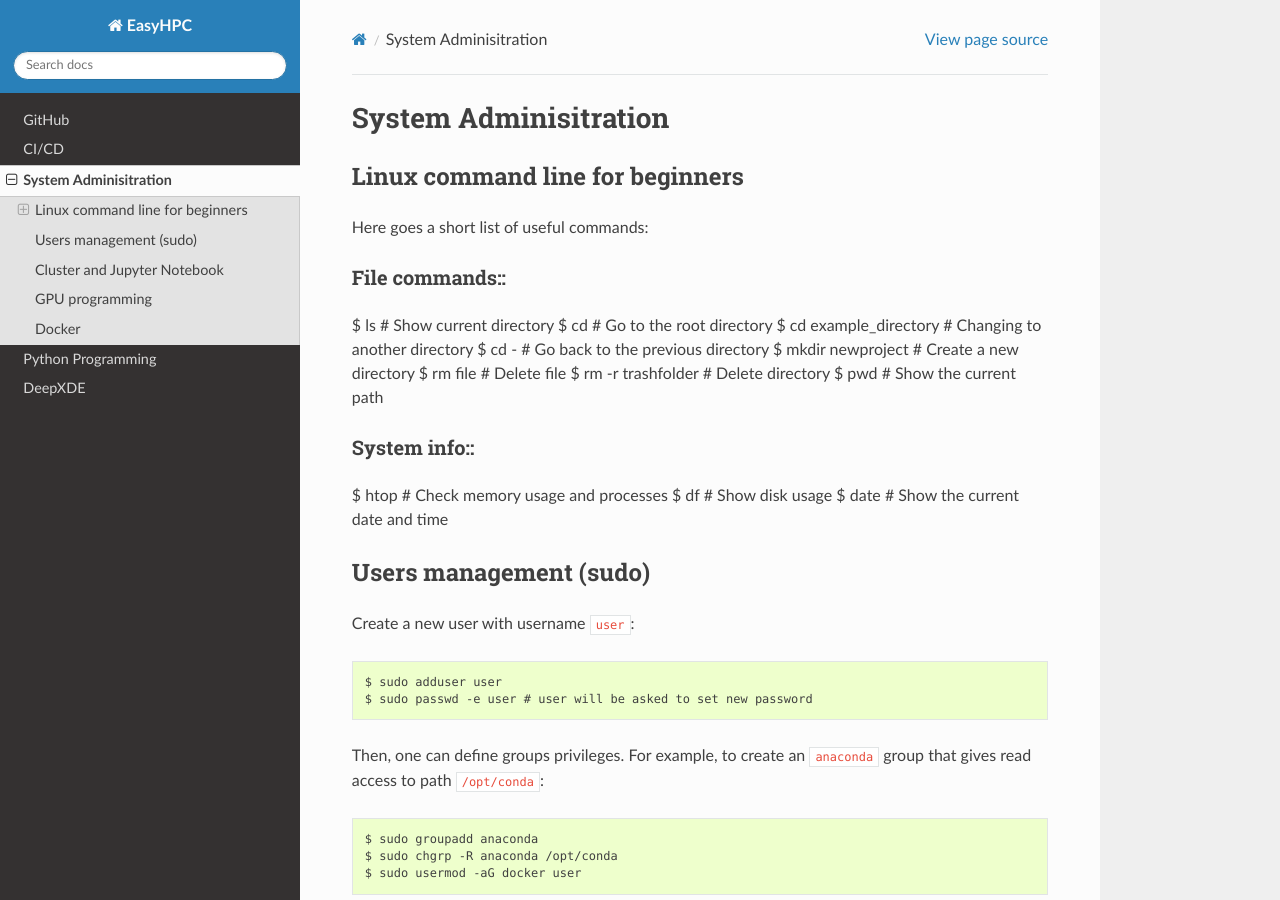
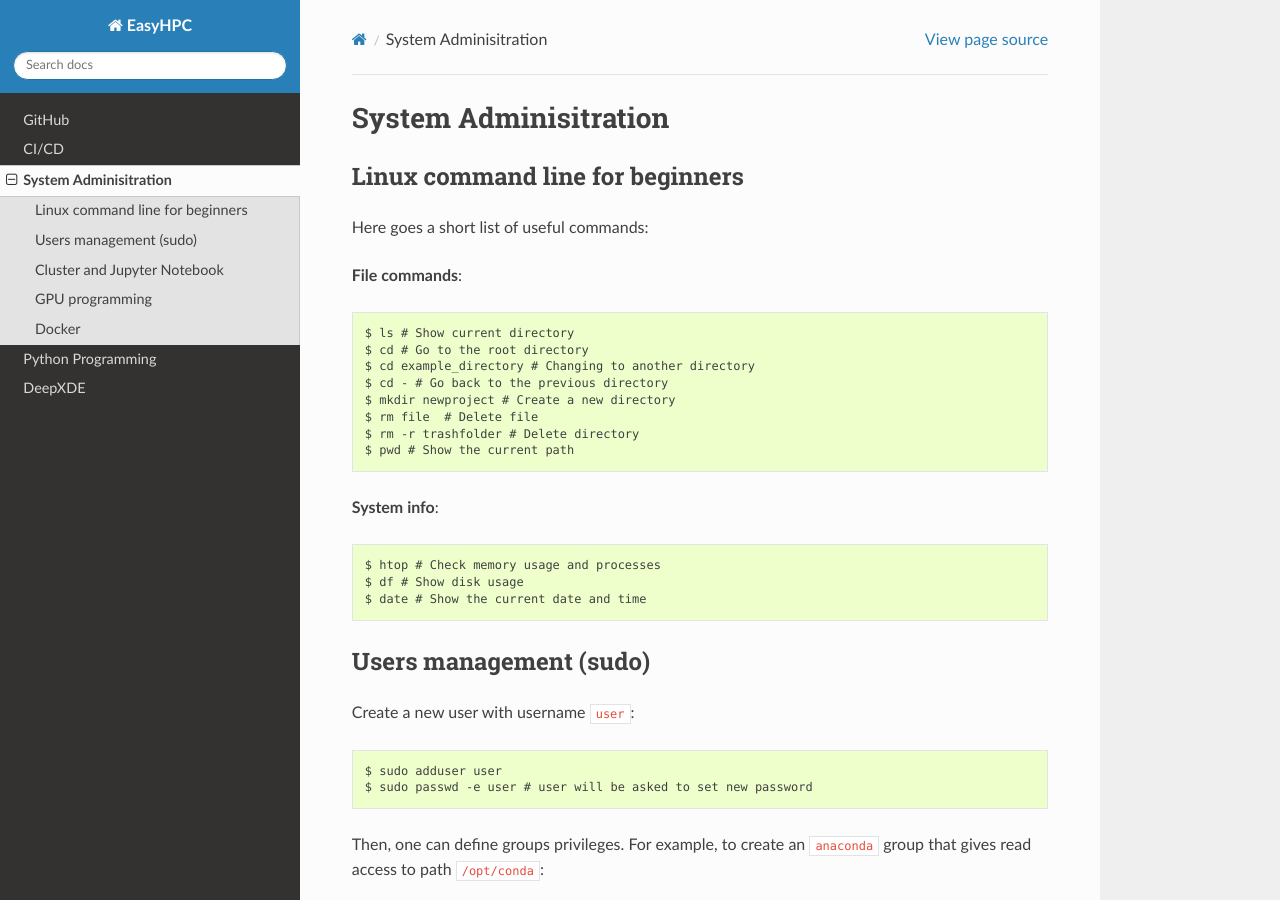
Before and after one commit to pescap/EasyHPC, a Sphinx documentation site: the page built from docs/source/sysadmin.rst, in a window 1280 px wide and 900 px high. Built offline with Sphinx 7.4.7 and the Read the Docs theme 2.0.0, drawn with Linux system fonts in a browser that asks for light colours.

Commit message:
Fix visual error

```diff
--- a/docs/source/sysadmin.rst
+++ b/docs/source/sysadmin.rst
@@ -6,8 +6,8 @@ Linux command line for beginners
 
 Here goes a short list of useful commands:
 
-File commands::
-~~~~~~~~~~
+**File commands**::
+
 
 $ ls # Show current directory
 $ cd # Go to the root directory
@@ -18,8 +18,8 @@ $ rm file  # Delete file
 $ rm -r trashfolder # Delete directory
 $ pwd # Show the current path
 
-System info::
-~~~~~~~~~~
+**System info**::
+
 
 $ htop # Check memory usage and processes
 $ df # Show disk usage
```
